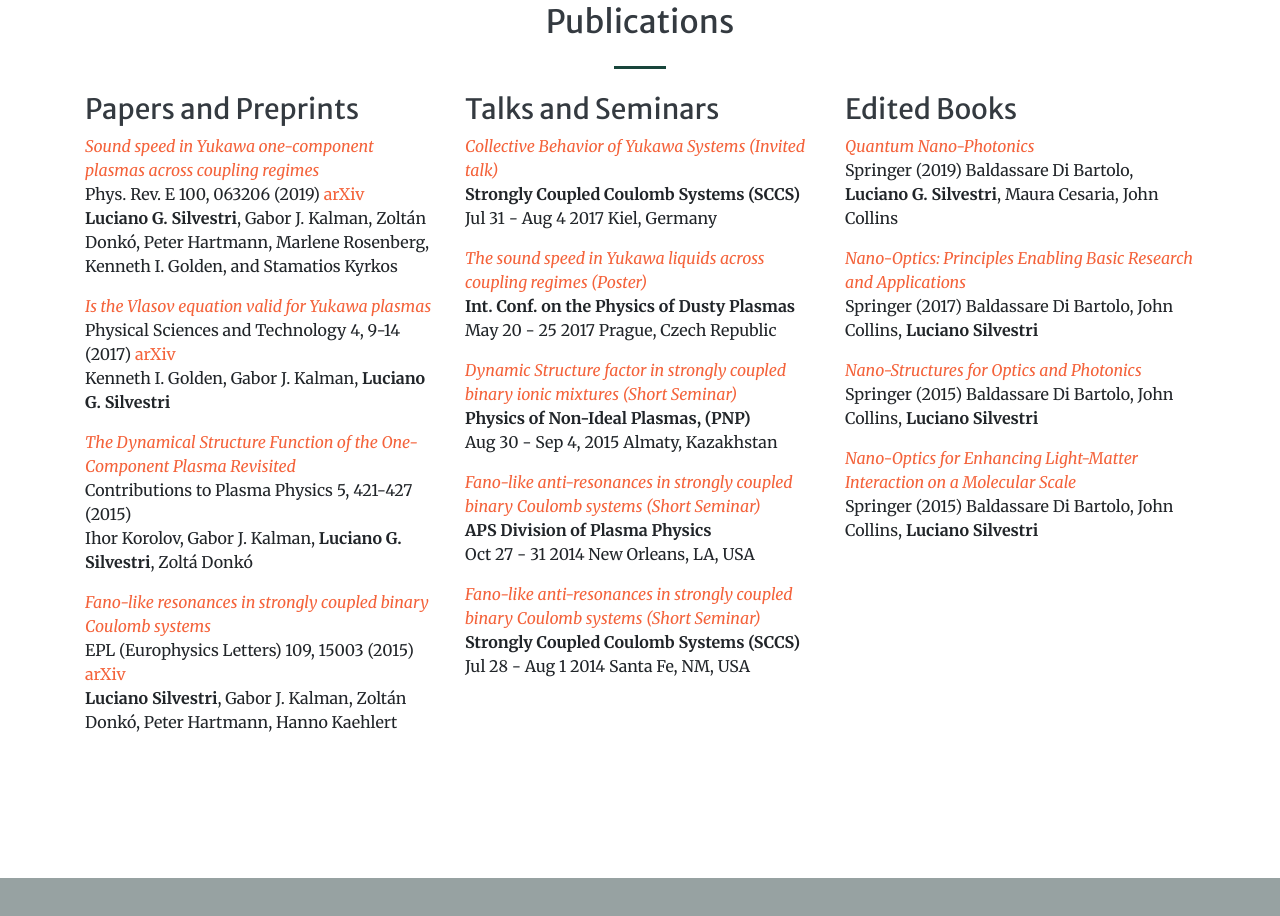
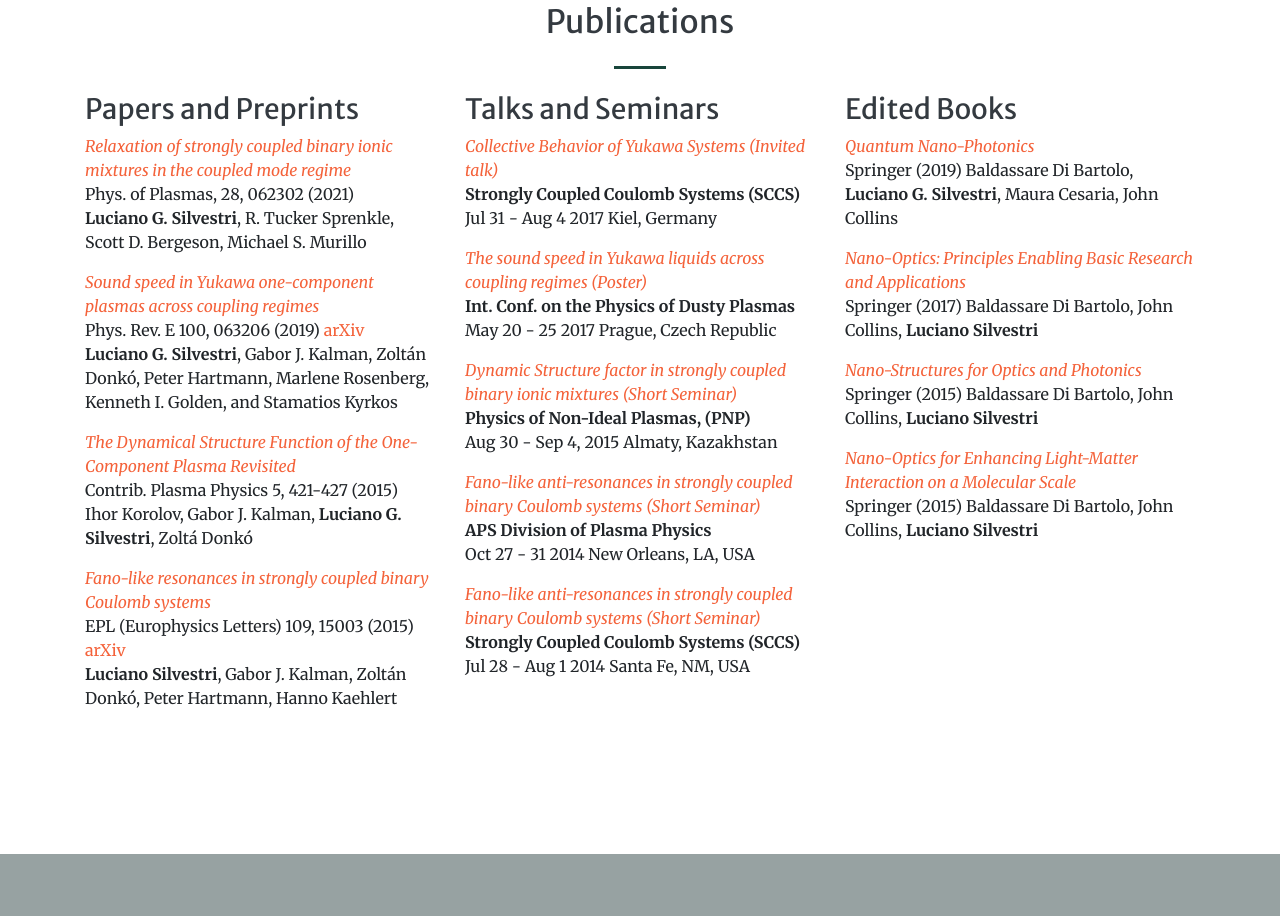
Before and after one commit to lucianogsilvestri/lucianogsilvestri.github.io, a plain HTML site: page research.html in a window 1280 px wide. Shown: the part 1847-2763 px from the top of the page. Drawn offline with nearby package versions, Linux system fonts and the light colour scheme; some packages are replaced by stand-ins of ours; some icons are missing.

Commit message:
Added PoP 2021 paper.

```diff
--- a/research.html
+++ b/research.html
@@ -101,6 +101,13 @@
                 <div class="col-lg-4 text-left">
                     <h3 class="text-dark mt-0">Papers and Preprints</h3>
                     <p>
+                        <em><a href=https://doi.org/10.1063/5.0048030>
+                        Relaxation of strongly coupled binary ionic mixtures in the coupled mode regime
+                        </a></em><br/>
+                        Phys. of Plasmas, 28, 062302 (2021)<br/>
+                        <strong>Luciano G. Silvestri</strong>, R. Tucker Sprenkle, Scott D. Bergeson, Michael S. Murillo
+                    </p>
+                    <p>
                         <em><a href=https://dx.doi.org/10.1103/PhysRevE.100.063206>
                         Sound speed in Yukawa one-component plasmas across coupling regimes
                         </a></em><br/>
@@ -109,26 +116,26 @@
                         <strong>Luciano G. Silvestri</strong>, Gabor J. Kalman, Zolt&aacuten Donk&oacute,
                         Peter Hartmann, Marlene Rosenberg, Kenneth I. Golden, and Stamatios Kyrkos
                     </p>
-                    <p>
+                    <!-- <p>
                         <em><a href=https://doi.org/10.26577/phst-2017-1-117>
                         Is the Vlasov equation valid for Yukawa plasmas
                         </a></em><br/>
                         Physical Sciences and Technology 4, 9-14 (2017)
                         <a href="https://arxiv.org/abs/1806.08431">arXiv</a><br/>
                         Kenneth I. Golden, Gabor J. Kalman, <strong>Luciano G. Silvestri</strong>
-                    </p>
+                    </p> -->
                     <!-- <p>
                         <em><a href=https://arxiv.org/abs/1609.09029>
                         Correlation induced out-of-phase plasmon in an electron liquid
                         </a></em><br/>
                         <a href="https://arxiv.org/abs/1609.09029">arXiv</a><br/>
                         Gabor J. Kalman, Kenneth I. Golden, <strong>Luciano G. Silvestri</strong>
-                    </p> --->
+                    </p> -->
                     <p>
                         <em><a href=https://dx.doi.org/10.1002/ctpp.201400098>
                         The Dynamical Structure Function of the One-Component Plasma Revisited
                         </a></em><br/>
-                        Contributions to Plasma Physics 5, 421-427 (2015)<br/>
+                        Contrib. Plasma Physics 5, 421-427 (2015)<br/>
                         Ihor Korolov, Gabor J. Kalman, <strong>Luciano G. Silvestri</strong>, Zolt&aacute Donk&oacute
                     </p>
                     <p>
```
